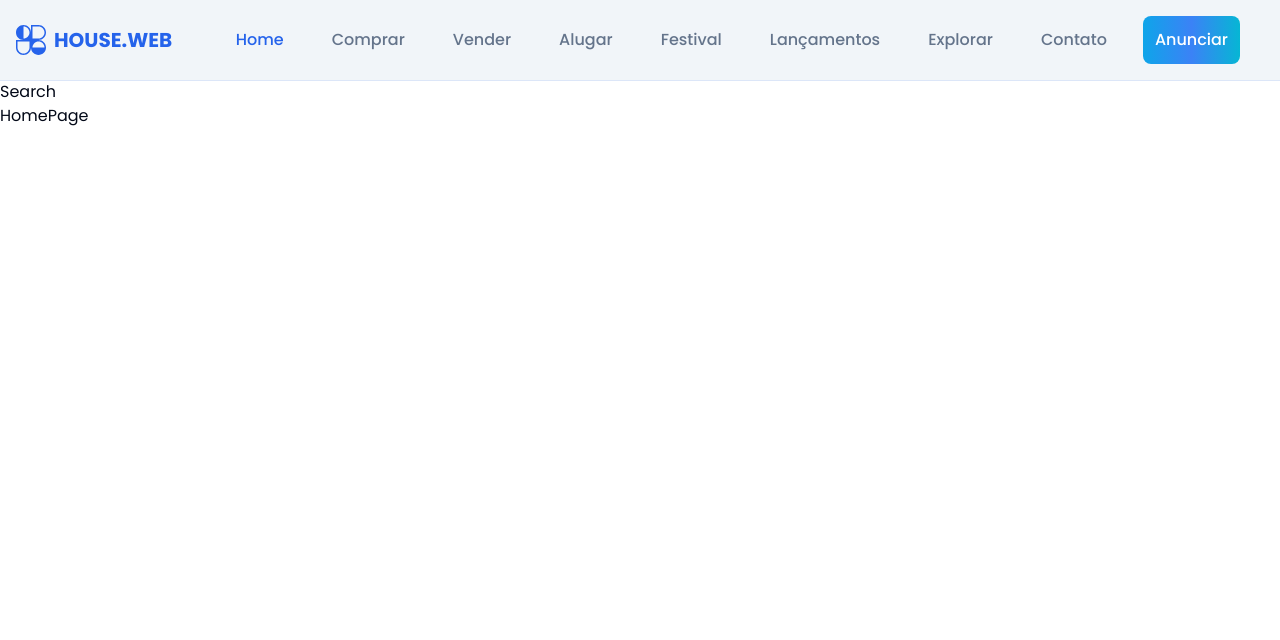
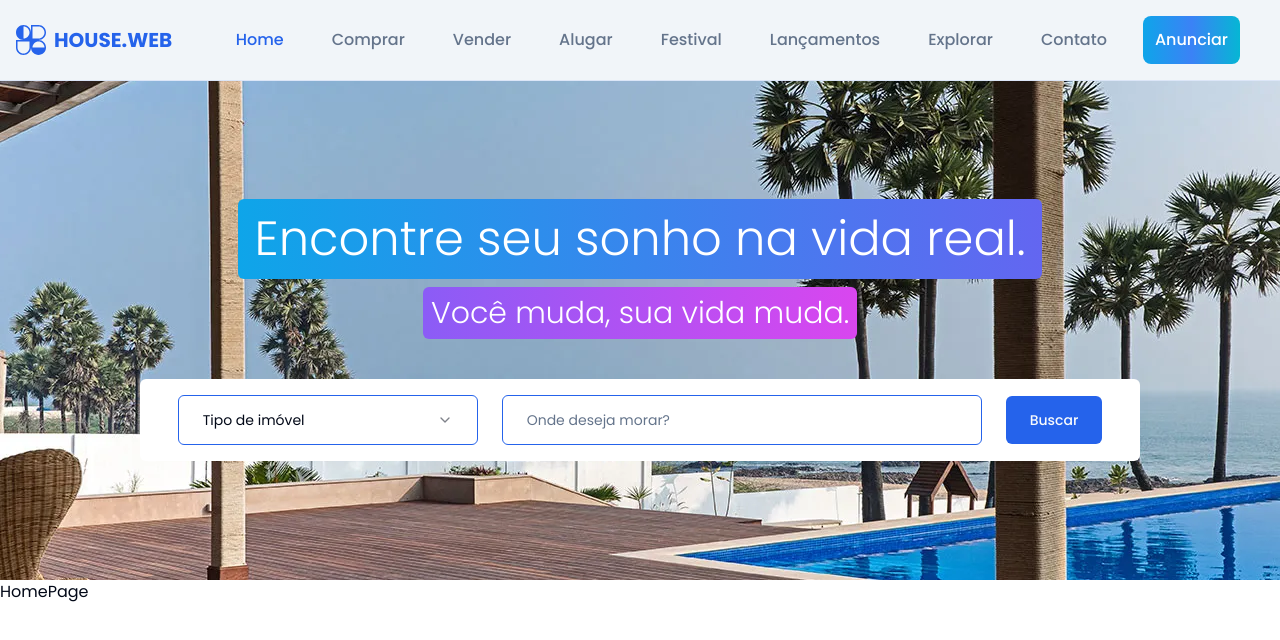
Before and after one commit to geraldobl58/house-web, a Next.js app: page / in a window 1280 px wide. Shown: the top 640 px of the page. Built offline with nearby package versions, Linux system fonts and the light colour scheme.

Commit message:
feat: Add component search in layout page

```diff
--- a/src/app/(homepage)/layout.tsx
+++ b/src/app/(homepage)/layout.tsx
@@ -1,4 +1,5 @@
 import Navbar from "@/components/navbar";
+import { Search } from "./components/search";
 
 const HomepageLayout = ({ children }: { children: React.ReactNode }) => {
   return (
@@ -6,7 +7,7 @@ const HomepageLayout = ({ children }: { children: React.ReactNode }) => {
       <div className="h-full">
         <Navbar />
         <main className="pt-20 h-full">
-          Search
+          <Search />
           {children}
         </main>
       </div>
```
